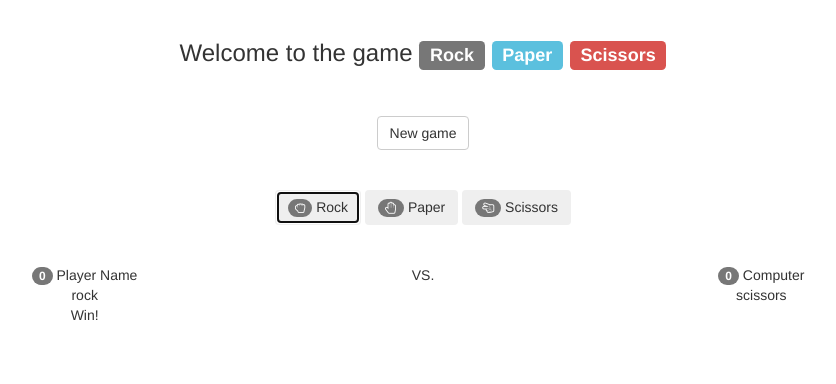
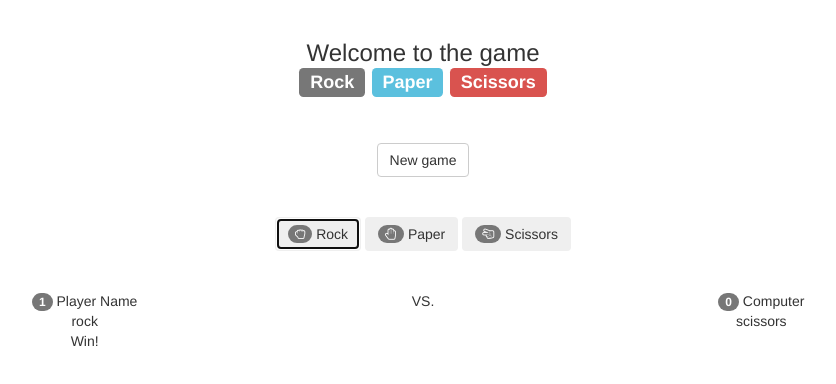
Before and after one commit to PSDvlpr/PaperRockScissors, a website: page index.html in a window 1280 px wide. Both pictures are taken after a click on the button "Rock". Shown: the whole page, without its empty margins (217-1053 px from the left). Drawn offline with nearby package versions, Linux system fonts and the light colour scheme.

Commit message:
Add more script

```diff
--- a/index.html
+++ b/index.html
@@ -15,7 +15,7 @@
   <section class="welcome">
     <div class="container">
       <h3 class="text-center">
-        Welcome to the game
+        Welcome to the game<br>
         <span class="label label-default">Rock</span>
         <span class="label label-info">Paper</span>
         <span class="label label-danger">Scissors</span>
--- a/js/script.js
+++ b/js/script.js
@@ -46,7 +46,6 @@ function setGameElements() {
         newGameBtn.innerText = 'Jeszcze raz';
       break;
     case 'notStarted':
-    default:
         newGameElem.style.display = 'block';
         pickElem.style.display = 'none';
         resultsElem.style.display = 'none';
@@ -67,8 +66,6 @@ function newGame() {
     setGameElements();
 
     playerNameElem.innerHTML = player.name;
-
-    setGamePoints();
 
     }
 }
@@ -101,6 +98,8 @@ function playerPick(playerPick) {
   computerPickElem.innerHTML = computerPick;
 
   checkRoundWinner (playerPick, computerPick);
+
+  setGamePoints();
 }
 
 // logika gry
@@ -133,6 +132,4 @@ function checkRoundWinner(playerPick, computerPick) {
 function setGamePoints() {
     playerPointsElem.innerHTML = player.score;
     computerPointsElem.innerHTML = computer.score;
-
-    console.log();
 }
```
